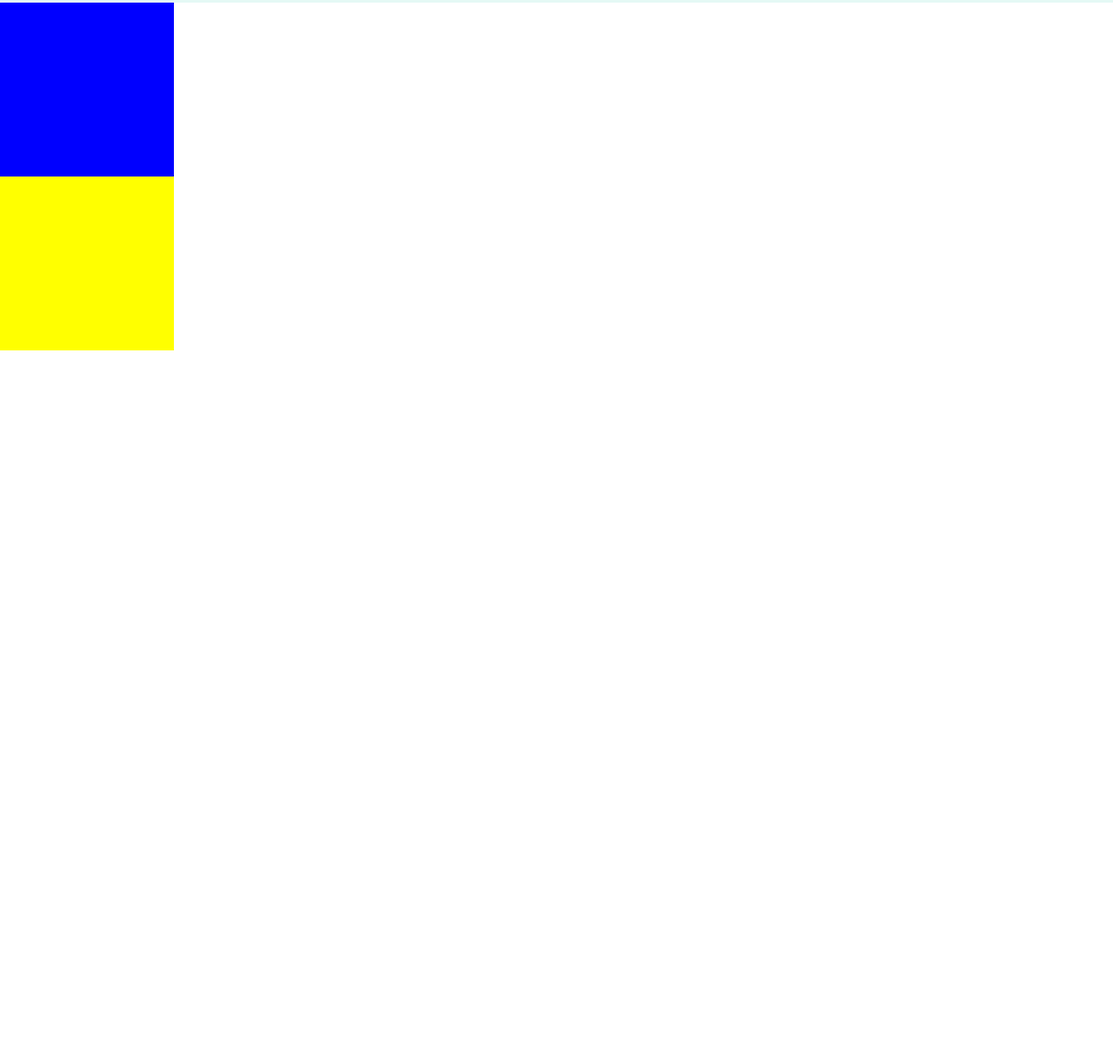
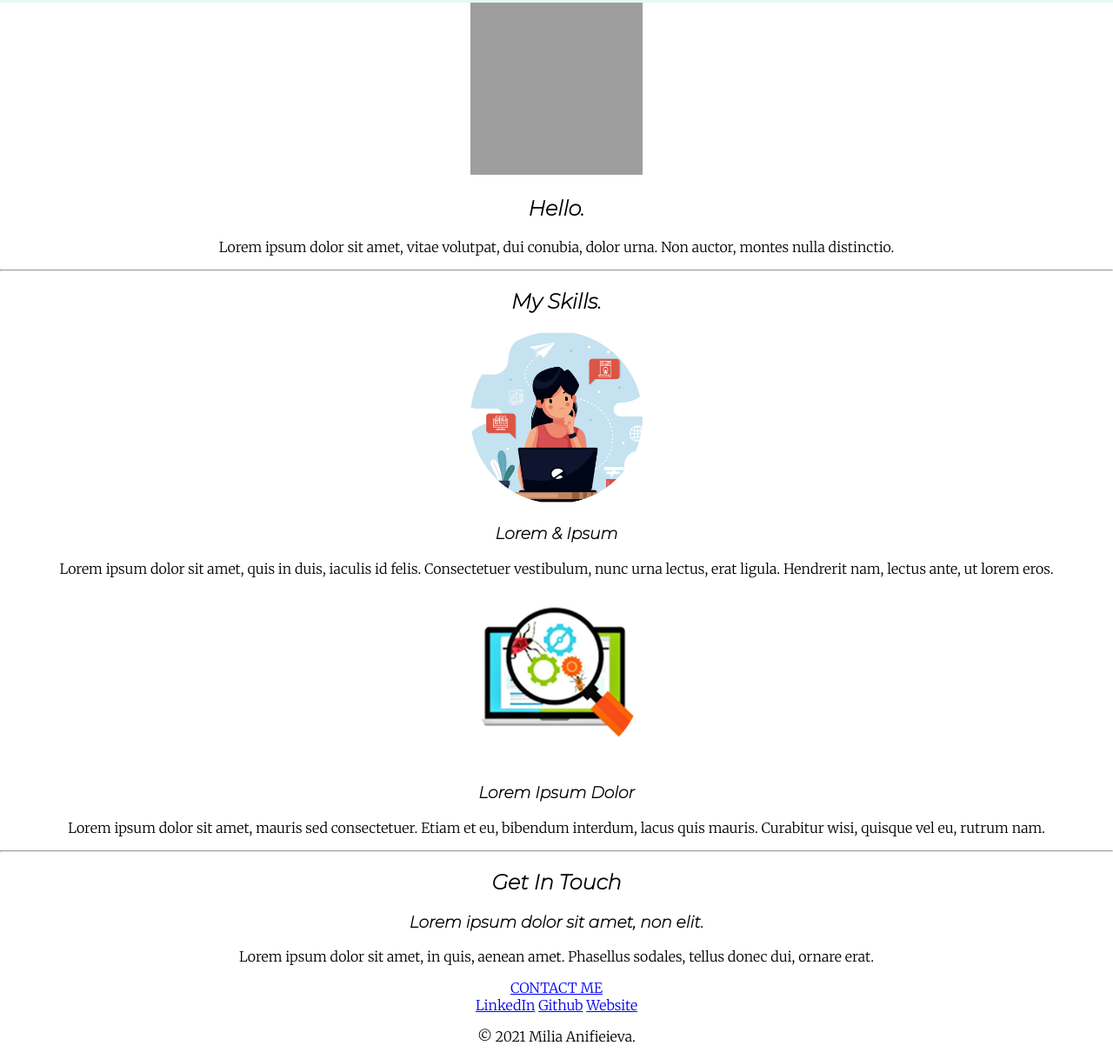
Before and after one commit to milia-menzatova/CV_PersonalSite, a plain HTML site: page index.html in a window 1280 px wide. Shown: the part 562-1780 px from the top of the page at 87% size. Before the commit the page ends 965 px from the top, so only its background shows below. Drawn offline with Linux system fonts and the light colour scheme; grey boxes are pictures that could not be loaded.

Commit message:
StubCode, images

```diff
--- a/css/styles.css
+++ b/css/styles.css
@@ -23,15 +23,11 @@ h3 {
 }
 
 .middle-container {
-  height: 200px;
-  width: 200px;
-  background-color: blue;
+
 }
 
 .bottom-container {
-  height: 200px;
-  width: 200px;
-  background-color: yellow;
+
 }
 
 span {
--- a/index.html
+++ b/index.html
@@ -20,14 +20,45 @@
     <img src="images/mountain.png" alt="mountain-img">
   </div>
 
+  <div class="middle-container">
+    <div class="profile">
+      <img src="images/Milia_image.png" alt="Milia-img" width="198" height="198">
+      <h2>Hello.</h2>
+      <p>Lorem ipsum dolor sit amet, vitae volutpat, dui conubia, dolor urna. Non auctor, montes nulla distinctio.</p>
+    </div>
+    <hr>
+    <div class="skills">
+      <h2>My Skills.</h2>
+      <div class="skill-row">
+        <img class="skills" src="images/QA-m.png" alt="skills-img" width="198" height="198">
+        <h3>Lorem & Ipsum</h3>
+        <p>Lorem ipsum dolor sit amet, quis in duis, iaculis id felis. Consectetuer vestibulum, nunc urna lectus, erat ligula. Hendrerit nam, lectus ante, ut lorem eros.</p>
+      </div>
+      <div class="skill-row">
+        <img class="" src="images/SkillsTech.png" alt="Tester-img" width="198" height="198">
+        <h3>Lorem Ipsum Dolor</h3>
+        <p>Lorem ipsum dolor sit amet, mauris sed consectetuer. Etiam et eu, bibendum interdum, lacus quis mauris. Curabitur wisi, quisque vel eu, rutrum nam.</p>
+      </div>
+    </div>
+    <hr>
+    <div class="contact-me">
+      <h2>Get In Touch</h2>
+      <h3>Lorem ipsum dolor sit amet, non elit.</h3>
+      <p>Lorem ipsum dolor sit amet, in quis, aenean amet. Phasellus sodales, tellus donec dui, ornare erat.</p>
+      <a class="btn" href="milia.menzatova@gmail.com">CONTACT ME</a>
+    </div>
+  </div>
 
 
-  <div class="middle-container">
+  <div class="bottom-container">
+    <a class="footer-link" href="https://www.linkedin.com/in/milia-anifieieva/">LinkedIn</a>
+    <a class="footer-link" href="https://github.com/milia-menzatova">Github</a>
+    <a class="footer-link" href="https://www.appbrewery.co/">Website</a>
+    <p>© 2021 Milia Anifieieva.</p>
+  </div>
 
-  </div>
-  <div class="bottom-container">
 
-  </div>
+
 
 </body>
 
```
Also changed, not shown: images/QA-m.png (added), images/QA-testers.png (added), images/SkillsTech.png (added), 1 other file.
